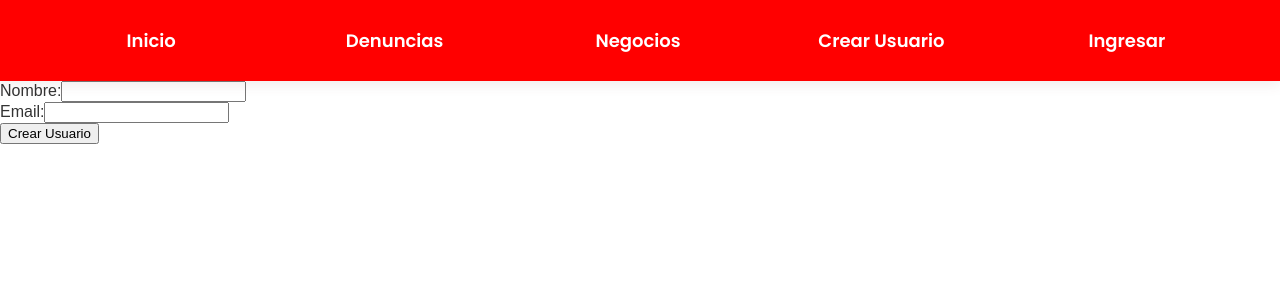
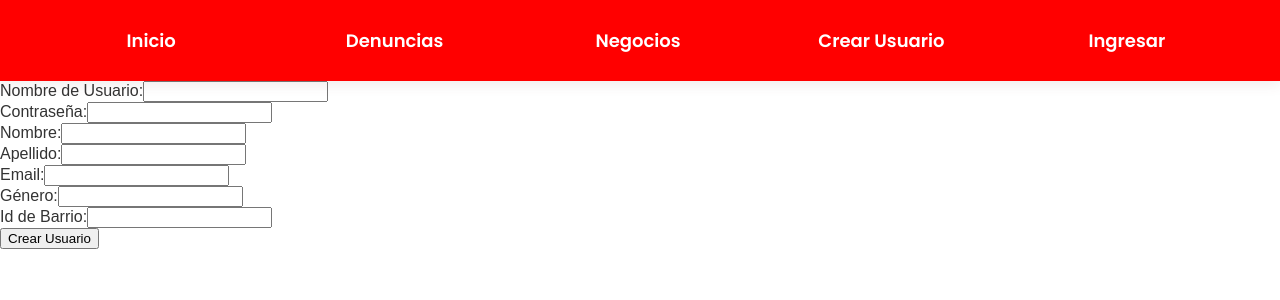
Before and after one commit to FabianSSJ/APP-LOJA-PRINCIPAL, a React (Create React App) app: page /crear-usuario in a window 1280 px wide. Shown: the top 300 px of the page. Built offline with nearby package versions, Linux system fonts and the light colour scheme.

Commit message:
BID UPDATE

```diff
--- a/database/connect.js
+++ b/database/connect.js
@@ -3,7 +3,6 @@ const { Sequelize } = require("sequelize");
 const sequelize = new Sequelize("PROYECTOGRUPAL", "root", "", {
     host: "localhost",
     dialect: "mysql",
-    logging: false,
 });
 
 (async () => {
--- a/package.json
+++ b/package.json
@@ -4,6 +4,7 @@
   "private": true,
   "dependencies": {
     "body-parser": "^1.20.3",
+    "cors": "^2.8.5",
     "cra-template": "1.2.0",
     "express": "^4.21.2",
     "mysql2": "^3.12.0",
--- a/src/pages/crearusuario.js
+++ b/src/pages/crearusuario.js
@@ -1,12 +1,18 @@
 import React, { useState } from 'react';
 
 const CrearUsuario = () => {
-  const [nombre, setNombre] = useState('');
+  const [username, setUsername] = useState('');
+  const [password, setPassword] = useState('');
+  const [name, setName] = useState('');
+  const [lastName, setLastName] = useState('');
   const [email, setEmail] = useState('');
+  const [gender, setGender] = useState('');
+  const [idNeighborhood, setIdNeighborhood] = useState('');
 
   const handleSubmit = async (e) => {
     e.preventDefault();
-    const usuario = { nombre, email };
+
+    const usuario = { username, password, name, last_name: lastName, email, gender, idneighborhood: idNeighborhood };
 
     try {
       const response = await fetch('http://localhost:5000/api/usuarios', {
@@ -18,8 +24,13 @@ const CrearUsuario = () => {
       if (response.ok) {
         const data = await response.json();
         alert(`Usuario creado: ${JSON.stringify(data.usuario)}`);
-        setNombre('');
+        setUsername('');
+        setPassword('');
+        setName('');
+        setLastName('');
         setEmail('');
+        setGender('');
+        setIdNeighborhood('');
       } else {
         alert('Error al crear usuario');
       }
@@ -34,12 +45,38 @@ const CrearUsuario = () => {
       <h2>Crear Usuario</h2>
       <form onSubmit={handleSubmit}>
         <div>
+          <label>Nombre de Usuario:</label>
+          <input
+            type="text"
+            value={username}
+            onChange={(e) => setUsername(e.target.value)}
+            required
+          />
+        </div>
+        <div>
+          <label>Contraseña:</label>
+          <input
+            type="password"
+            value={password}
+            onChange={(e) => setPassword(e.target.value)}
+            required
+          />
+        </div>
+        <div>
           <label>Nombre:</label>
           <input
             type="text"
-            value={nombre}
-            onChange={(e) => setNombre(e.target.value)}
+            value={name}
+            onChange={(e) => setName(e.target.value)}
             required
+          />
+        </div>
+        <div>
+          <label>Apellido:</label>
+          <input
+            type="text"
+            value={lastName}
+            onChange={(e) => setLastName(e.target.value)}
           />
         </div>
         <div>
@@ -48,7 +85,22 @@ const CrearUsuario = () => {
             type="email"
             value={email}
             onChange={(e) => setEmail(e.target.value)}
-            required
+          />
+        </div>
+        <div>
+          <label>Género:</label>
+          <input
+            type="text"
+            value={gender}
+            onChange={(e) => setGender(e.target.value)}
+          />
+        </div>
+        <div>
+          <label>Id de Barrio:</label>
+          <input
+            type="number"
+            value={idNeighborhood}
+            onChange={(e) => setIdNeighborhood(e.target.value)}
           />
         </div>
         <button type="submit">Crear Usuario</button>
```
Also changed, not shown: models/User.js (added, +31 -0 lines), server.js (+34 -1 lines), 1 other file (tests, documents, lock files or other folders).
